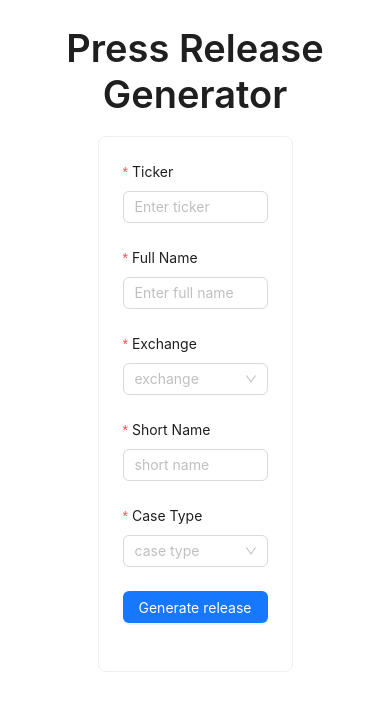
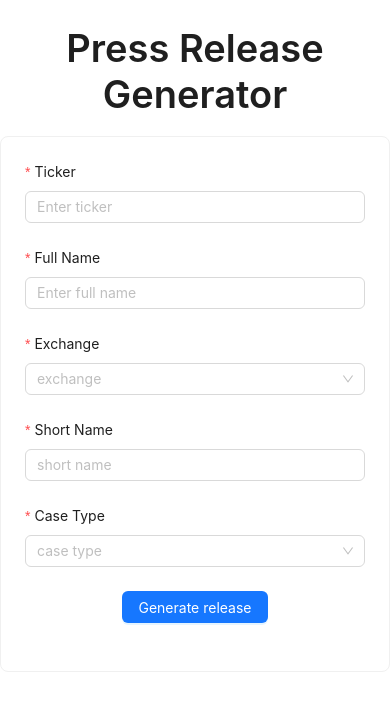
Before and after one commit to avigewirtz/bgg, a React (Create React App) app: page / in a window 390 px wide. Shown: the top 710 px of the page. Built offline with nearby package versions, Linux system fonts and the light colour scheme.

Commit message:
mobile antd styling

```diff
--- a/src/App.css
+++ b/src/App.css
@@ -1,6 +1,19 @@
-@media (max-width: 768px) {
-    .app .ant-col {
-      width: 100%;
-      margin-bottom: 16px;
+.form-container {
+    margin: 0 auto;
+    margin-bottom: 50px;
+    width: 100%; /* Default width for mobile screens */
+  }
+
+  /* For tablets and small desktops */
+  @media (min-width: 768px) {
+    .form-container {
+      width: 75%;
     }
   }
+
+  /* For large desktops */
+  @media (min-width: 992px) {
+    .form-container {
+      width: 50%;
+    }
+  }
--- a/src/App.js
+++ b/src/App.js
@@ -8,6 +8,7 @@ import { downloadAsWord } from './download';
 
 import { UploadOutlined } from '@ant-design/icons';
 import stockData from './stock.json';
+import './App.css';
 
 import {
 
@@ -578,7 +579,7 @@ return (
             </header>
         <main>
 
-        <Card className="form-container" style={{ width: '50%', margin: '0 auto', marginBottom: '50px'}}>
+        <Card className="form-container">
         <Form form={form} layout="vertical" onFinish={handleSubmit}>
         <Row gutter={24}>
     <Col xs={24} sm={24} md={12} lg={12} xl={12}>
```
